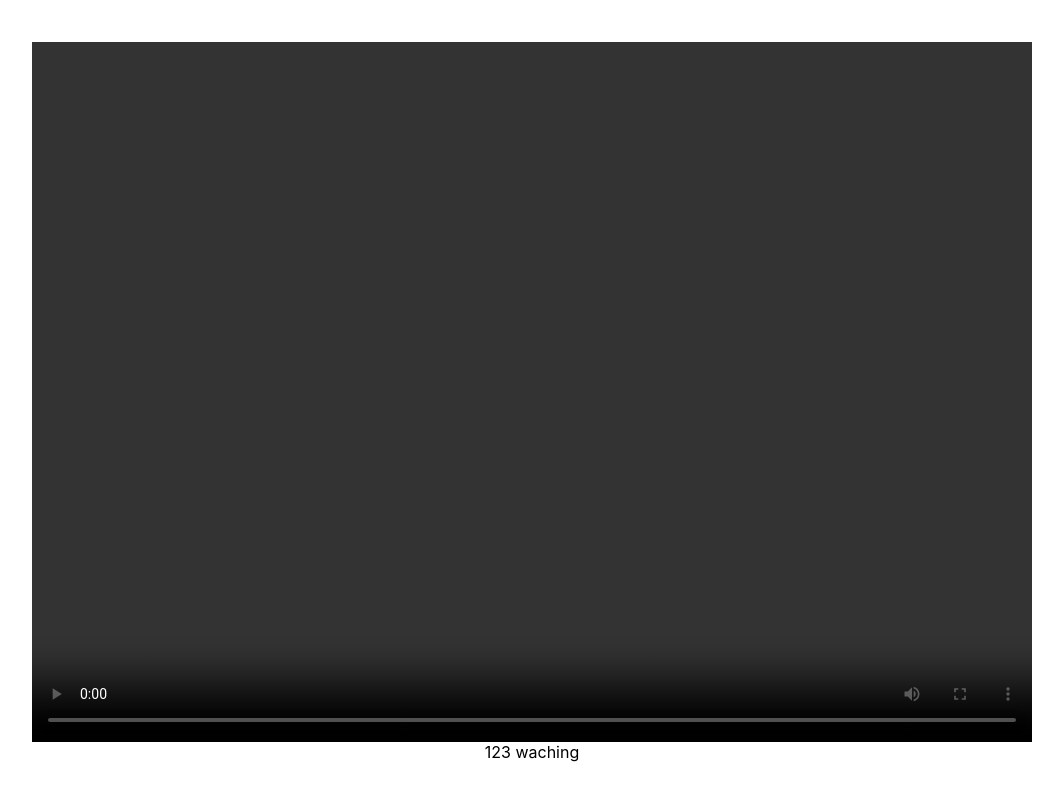
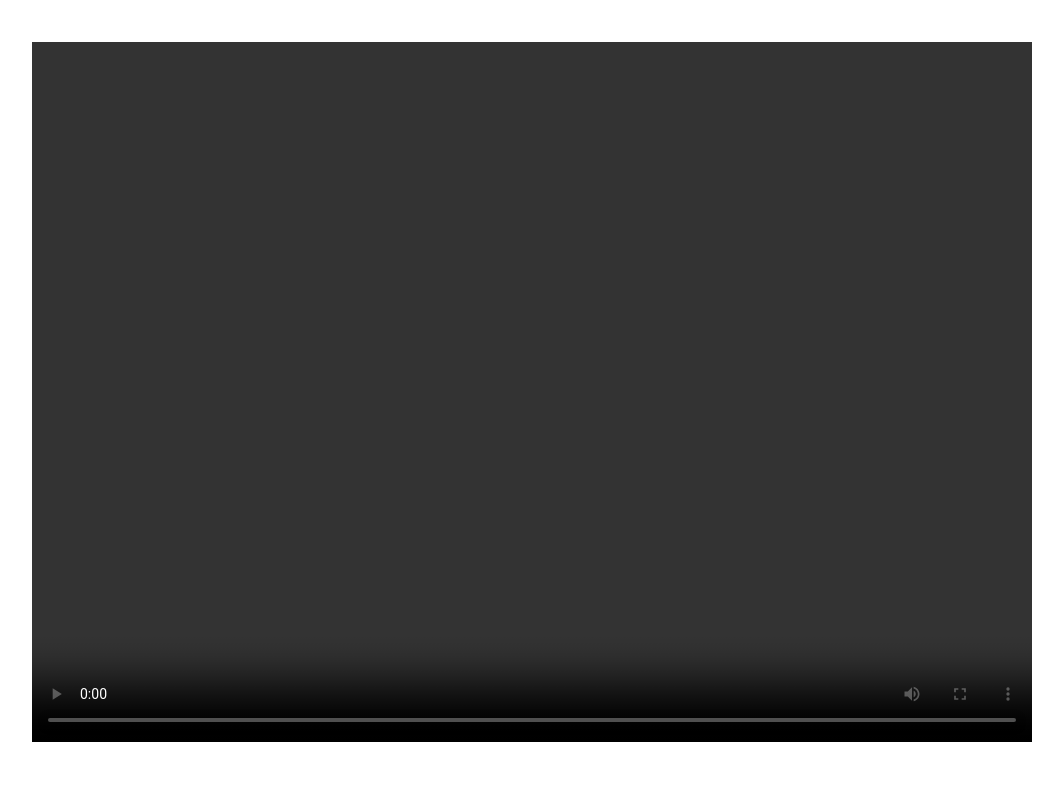
Before and after one commit to mzmt/jaws-pankration-ivs, a Next.js app: page / in a window 1280 px wide. Shown: the part 246-1046 px from the top of the page, without its empty margins (108-1171 px from the left). Built offline with nearby package versions, Linux system fonts and the light colour scheme.

Commit message:
delete watching count

```diff
--- a/pages/index.js
+++ b/pages/index.js
@@ -28,11 +28,6 @@ export default function Home() {
       </header>
       <main className={styles.main}>
         <video id="video-player" width="1000" height="700" controls playsInline className="px-8"></video>
-
-        <div className="text-white">
-          {/* TODO: fetch watching count data */}
-          123 waching
-        </div>
       </main>
 
       {/* <footer className={styles.footer}>
```
